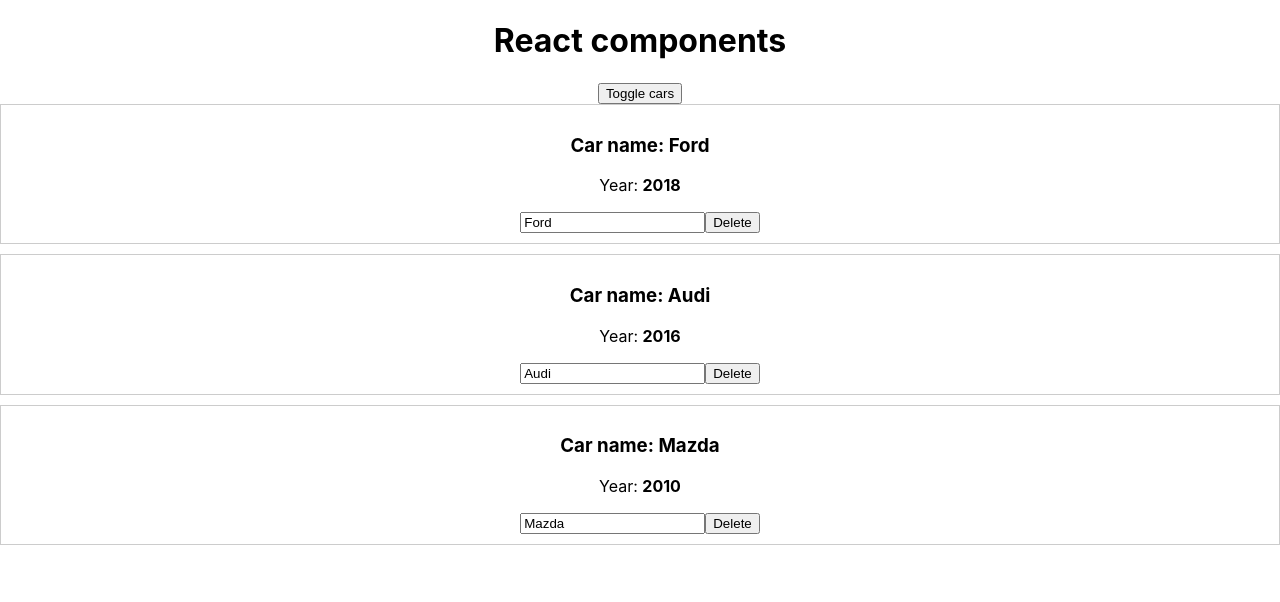
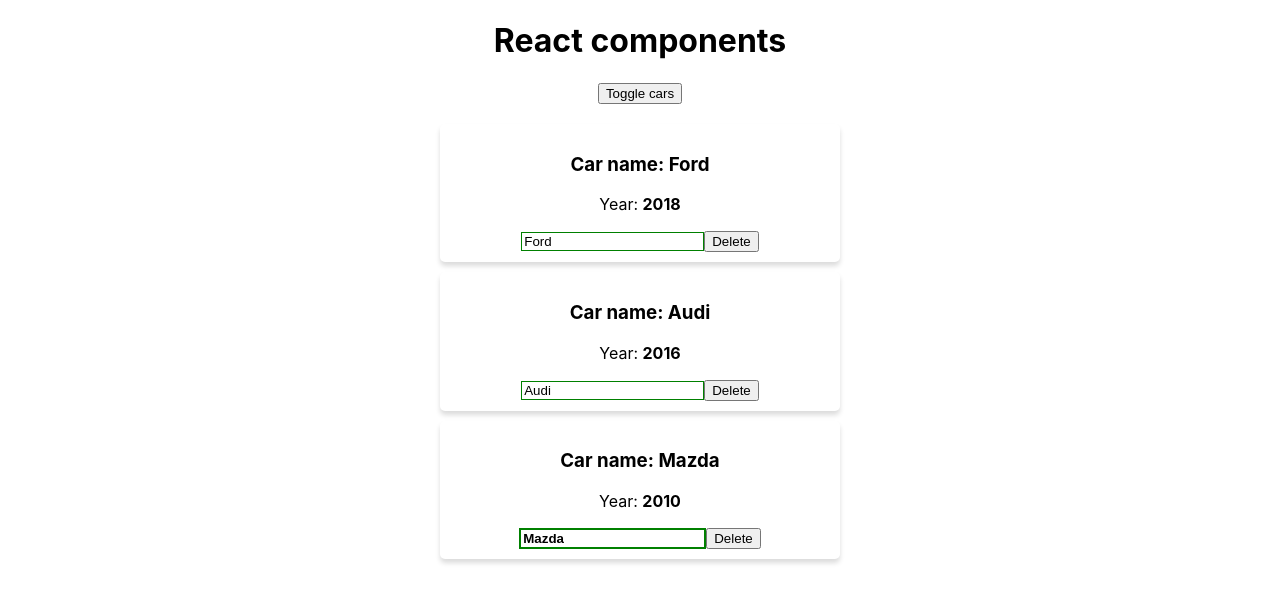
Before and after one commit to ibokalo96/react-study, a React (Create React App) app: page / in a window 1280 px wide. Both pictures are taken after a click on the button "Toggle cars". Shown: the top 602 px of the page. Built offline with nearby package versions, Linux system fonts and the light colour scheme.

Commit message:
inline-style
style css

```diff
--- a/package.json
+++ b/package.json
@@ -6,6 +6,7 @@
     "@testing-library/jest-dom": "^5.11.8",
     "@testing-library/react": "^11.2.3",
     "@testing-library/user-event": "^12.6.0",
+    "radium": "^0.26.1",
     "react": "^17.0.1",
     "react-dom": "^17.0.1",
     "react-scripts": "4.0.1",
--- a/src/App.js
+++ b/src/App.js
@@ -64,8 +64,14 @@
          onClick={this.toggleCarsHandler}
         >Toggle cars</button>
 
-        { cars }
+        <div style={{
 
+          width: 400,
+          margin: 'auto',
+          paddingTop:'20px'
+        }}>
+         { cars }
+        </div>
     </div>
 
     );
--- /dev/null
+++ b/src/Car/Car.css
@@ -0,0 +1,28 @@
+.Car {
+  margin-bottom: 10px;
+  display: block;
+  padding: 10px;
+  border-radius: 5px;
+  transition: border, box-shadow 0.3s;
+}
+
+.input {
+}
+
+.input:active,
+.input:focus {
+  outline: none;
+}
+
+.input.green {
+  border: 1px solid green;
+}
+
+.input.red {
+  border: 1px solid red;
+}
+
+.input.bold {
+  border: 2px solid green;
+  font-weight: bold;
+}
--- a/src/Car/Car.js
+++ b/src/Car/Car.js
@@ -1,4 +1,6 @@
 import React from 'react';
+import Radium from 'radium';
+import './Car.css';
 
 
 // const Car = () => {
@@ -8,16 +10,42 @@
 // }
 // const Car = () => <div>This is car component</div>
 
-export default props => (
-    <div style = {{
-      border: '1px solid #ccc',
-      marginBottom: '10px',
-      display: 'block',
-      padding: '10px'
-    }}>
+const Car = props => {
+  const inputClasses = ['input']
+
+  if (props.name !=='') {
+    inputClasses.push('green')
+  }else {
+    inputClasses.push('red')
+  }
+
+  if (props.name.length > 4) {
+    inputClasses.push('bold')
+  }
+
+  const style = {
+    border: '1px sollid #ccc',
+    boxShadow: '0 4px 5px 0 rgba(0, 0, 0, .14)',
+    ':hover': {
+      border: '1px solid #aaa',
+      boxShadow: '0 4px 15px 0 rgba(0, 0, 0, .25)',
+      cursor: 'pointer'
+    }
+  }
+
+  return (
+    <div className="Car" style={style}>
       <h3>Car name: {props.name}</h3>
       <p>Year: <strong>{props.year}</strong></p>
-      <input type= "text" onChange={props.onChangeName} value={props.name}/>
+      <input
+        type= "text"
+        onChange={props.onChangeName}
+        value={props.name}
+        className={inputClasses.join(' ')}
+        />
       <button onClick={props.onDelete}>Delete</button>
     </div>
-)
+  )
+}
+
+export default Radium(Car)
```
Also changed, not shown: 2 other files (tests, documents, lock files or other folders).
